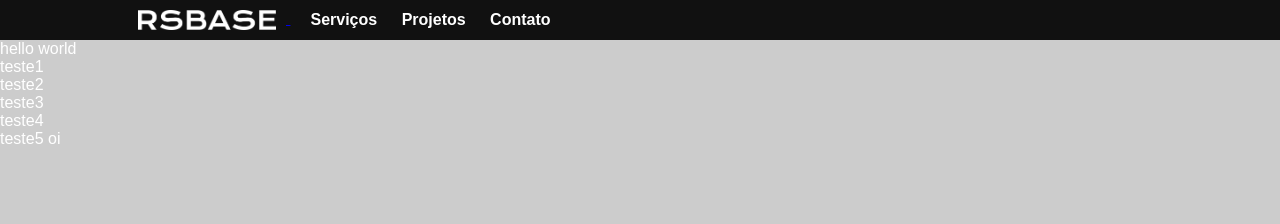
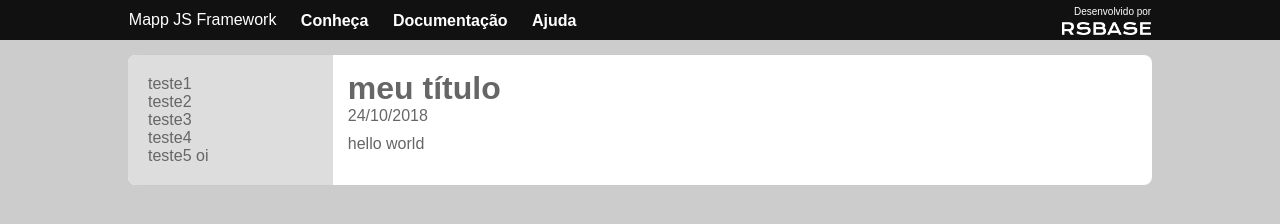
Before and after one commit to diegoleismann/mapp, a plain HTML site: page index.html in a window 1280 px wide. Drawn offline with Linux system fonts and the light colour scheme.

Commit message:
Adicionado createView e atualizado render

```diff
--- a/assets/mapp.js
+++ b/assets/mapp.js
@@ -80,7 +80,10 @@ function get(query){
 }
 
 
-//[task] Implementar junto ao set
+
+
+
+/*//[task] Implementar junto ao set
 function attr(element, attr_name, set){
   var elem = element.getAttribute(attr_name);
 
@@ -99,14 +102,113 @@ function attr(element, attr_name, set){
       return elem;
     }
   }
+}*/
+
+function attr(attr, template_name){
+  var listTemplates = get({'attr':attr});
+  var selected = [];
+  var l =0;
+  for(l in listTemplates){
+    var element = listTemplates[l];
+    var element_attr = element.getAttribute(attr);
+    if(element_attr==template_name){
+      selected.push(element);
+    }
+  }
+  return (selected[0]) ? selected[0] : null ;
 }
 
-function render(element, html){
-  if(html.tagName){
-    html = html.innerHTML;
+
+
+function actions(obj){
+  var list_data_action = get({'attr':'data-action'})
+  var Actions = obj;
+  for(i in Actions){
+    var action_name = i;
+    var action = Actions[i];
+    for(l in list_data_action){
+      var elem = list_data_action[l]
+      var data_action = elem.getAttribute('data-action');
+      if(data_action == action_name){
+        for(type in action){
+          var callback = action[type];
+          if(typeof callback == 'function'){
+
+            listen(type, elem, callback);
+          }else{
+            console.log(type+' não é um tipo de funcao')
+          }
+
+        }
+      }
+    }
+  }
+}
+
+function render(obj){
+  var render_data = {};
+  var render_dock = null;
+  var render_template = null;
+  if(!obj.dock){
+    console.error('Defina dock no render');
+    return false;
+  }else{
+    render_dock = attr('data-dock', obj.dock);
+  }
+  if(!obj.template){
+    console.error('Defina template no render');
+    return false;
+  }else{
+    render_template = attr('data-template',obj.template);
   }
 
-  if(element.length > 0){
+  if(obj.data){
+    render_data = obj.data
+  }else{
+    console.error('Data não foi definida');
+  }
+
+  if(!render_dock || !render_dock.tagName){
+    console.error('Dock não encontrado no HTML');
+    return false;
+  }
+
+  if(!render_template || !render_template.tagName){
+    console.error('Template não encontrado no HTML');
+    return false;
+  }
+
+  if(render_template && render_dock){
+    //loading
+    render_dock.innerHTML ='carregando...'
+    //set data
+    for(r in render_data){
+      var item = render_data[r];
+      var item_name = r;
+      var prop = attr('data-prop', item_name);
+      if(prop && prop.tagName){
+        prop.innerHTML = item;
+      }
+
+    }
+    //set template
+    var rendered_template = render_template.innerHTML;
+    //clear data
+    for(r in render_data){
+      var item = render_data[r];
+      var item_name = r;
+      var prop = attr('data-prop', item_name);
+      if(prop && prop.tagName){
+        prop.innerHTML = '';
+      }
+
+    }
+    //set dock
+    render_dock.innerHTML = rendered_template;
+    if(obj.actions){actions(obj.actions)}
+  }
+
+/*  if(element.length > 0){
     for(i=0; i<element.length; i++){
       item = element[i];
       item.innerHTML = html
@@ -114,7 +216,7 @@ function render(element, html){
   }
   if(element.tagName){
     element.innerHTML = html
-  }
+  }*/
 
 }
 var registerTimeout = []
@@ -168,6 +270,25 @@ function listen(type, element, callback){
 
 }
 
+function info(element,obj){
+  if(element.tagName){
+    if(obj.id){
+      return (element.id) ? element.id : null
+    }
+    if(obj.class){
+      var element_class = element.getAttribute('class');
+      return element_class.split(' ');
+    }
+    if(obj.attr){
+      var attr = element.getAttribute(obj.attr)
+      console.log(attr);
+      return attr ? attr : ''
+    }
+  }else{
+    console.error('Target não é um elemento válido')
+  }
+}
+
 function html(el){
   if(el.tagName){
     return el.innerHTML;
@@ -186,34 +307,18 @@ function formatDate(format){
   formated = formated.replace('YYYY', d.getFullYear(), formated);
   return formated
 }
-
+var VIEWS = []
+function createView(view_name,obj){
+  obj.view_name = view_name;
+  VIEWS[view_name] = obj;
+}
+function view(view_name){
+  return (VIEWS[view_name]) ? VIEWS[view_name] : {};
+}
 
 function Mapp(obj){
-  if(obj.actions){
-    var list_data_action = get({'attr','data-action'})
-    console.log(list_data_action);
-    var Actions = obj.actions;
-    for(i in Actions){
-      console.log(i);
-      var action_name = i;
-      var action = Actions[i];
-      for(l in list_data_action){
-        var elem = list_data_action[l]
-        var data_action = elem.getAttribute('data-action');
-        if(data_action == action_name){
-          for(type in action){
-            var callback = action[type];
-            if(typeof callback == 'function'){
-              console.log(type+' é um tipo de funcao')
-              listen(type, elem, callback);
-            }else{
-              console.log(type+' não é um tipo de funcao')
-            }
-
-          }
-        }
-      }
-    }
-  }
+  obj.render.actions = obj.actions;
+  if(obj.render){render(obj.render)}
+  //if(obj.actions){actions(obj.actions)}
 
 }
--- a/assets/site.css
+++ b/assets/site.css
@@ -17,22 +17,80 @@ body{
   width:80%;
   margin-left: 10%;
 }
-.c2{
+.c2,.c50{
   width:50%;
 }
-.c3{
-  width:33%;
+.c3, .c33{
+  width:33.3%;
 }
-.c4{
+.c66{
+  width:66.6%;
+}
+.c4, .c25{
   width:25%;
 }
+.c75{
+  width:75%;
+}
+.c20{
+  width:20%;
+}
+.c40{
+  width:40%;
+}
+.c60{
+  width:60%;
+}
+.c80{
+  width:80%;
+}
+.c20, .c40, .c60, .c80{
+  float: left;
+  box-sizing: border-box;
+}
 
+*[data-template]{
+  display: none;
+}
 
+.block{
+  margin-top: 15px;
+  border-radius: 8px;
+  background-color: #fff;
+  box-shadow: 0px 0px 5px #ccc;
+  color:#666;
+  overflow:hidden;
+
+}
+.fr{
+  float: right;
+}
+h1, h2, h3, h4, h5, h6, p{
+  margin: 0px;
+  padding: 0px;
+}
+p{
+  margin-bottom: 10px;
+}
 #header{
   background-color: #111;
+  padding: 1px;
+}
+.logo-link{
+  color:#fff;
+  text-decoration: none;
+  margin: 10px 0px;
+  display: inline-block;
+}
+.dev-by{
+  margin: 3px 0px;
+  width: 130px;
+  font-size:10px;
+  line-height: 16px;
+  text-align: right
+
 }
 .logo{
-  margin: 10px;
   display: inline-block;
   vertical-align: middle;
 }
@@ -53,3 +111,11 @@ body{
   color:#fff;
   text-decoration: none;
 }
+.page{
+  padding: 15px;
+  box-sizing: border-box;
+}
+#dock-menu{
+  background-color: #ddd;
+  padding: 20px;
+}
--- a/assets/site.js
+++ b/assets/site.js
@@ -49,11 +49,41 @@ Dock.renderView('home');
 
 
 console.log(tags('a', {attr:'class'}))*/
-console.log('foi')
-var App = new Mapp({
+
+
+var Actions = {
+  "alert":{click:function(){
+    render(view('list'));
+  }}
+}
+
+createView('home', {
+  dock:'content',
+  template:'home',
+  data:{
+    titulo:'meu título',
+    data_cadastro:'24/10/2018'
+  },
+  actions:Actions
+})
+
+createView('list', {
+  dock:'content',
+  template:'home',
+  data:{
+    titulo:'list',
+    data_cadastro:'24/10/2018'
+  },
   actions:{
     "alert":{click:function(){
-      alert('foi')
+      render(view('home'));
+      console.log('home')
     }}
   }
 })
+
+
+
+
+render(view('home'))
+info(get({id:'dock-menu'}),{'attr':'class'})
--- a/index.html
+++ b/index.html
@@ -6,23 +6,29 @@
   <link rel="stylesheet" href="assets/site.css">
 </head>
 <body>
-  <div id="app">
+  <div data-dock="app">
     <header>
       <div id="header">
       <div class="c1">
-        <a href="#home">
-          <img class="logo" src="assets/images/logo.png" height="20">
+        <a data-link="home" class="logo-link" data-router="dock-view" href="#home">
+          Mapp JS Framework
+
         </a>
         <ul class="header-menu">
-          <li><a class="router-link" data-link="servicos" href="#servicos">Serviços</a></li>
-          <li><a class="router-link" data-link="projetos" href="#projetos">Projetos</a></li>
-          <li><a class="router-link" data-link="contato" href="#contato">Contato</a></li>
+          <li><a class="router-link" data-link="servicos" data-router="dock-view" href="#conheca">Conheça</a></li>
+          <li><a class="router-link" data-link="projetos" data-router="dock-view" href="#projetos">Documentação</a></li>
+          <li><a href="https://github.com/diegoleismann/mapp/issues">Ajuda</a></li>
         </ul>
+        <div class="fr dev-by">
+          Desenvolvido por <img class="logo" src="assets/images/logo.png" height="13">
+        </div>
       </div>
       </div>
     </header>
-    <div id="view-dock">
-      <div data-action="alert">hello world</div>
+    <div data-dock="view">
+      <div class="c1">
+        <div class="block">
+          <div data-dock="menu" id="dock-menu" class="c20">
 
             <div data-action="alert1">teste1</div>
             <div data-action="alert2">teste2</div>
@@ -30,10 +36,29 @@
             <div data-action="alert4">teste4</div>
             <div data-action="alert">teste5 oi</div>
           </div>
+          <div data-dock="content" class="c80">
+
+          </div>
+
+        </div>
+      </div>
+
+    </div>
     <footer>
 
     </footer>
   </div>
+  <div data-template="menu">
+
+  </div>
+  <div data-template="home">
+    <div class="page">
+      <h1 data-prop="titulo"></h1>
+      <p data-prop="data_cadastro"></p>
+      <div data-action="alert">hello world</div>
+    </div>
+  </div>
+  <div data-template="posts_list"></div>
   </body>
 
   <script type="text/javascript" src="assets/mapp.js"></script>
```
Also changed, not shown: 2 other files. Lines whose indentation alone changed are shown as unchanged.
